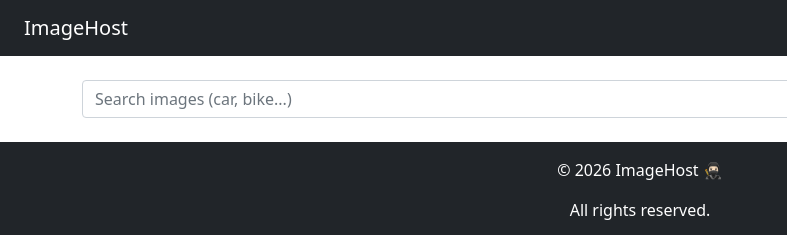
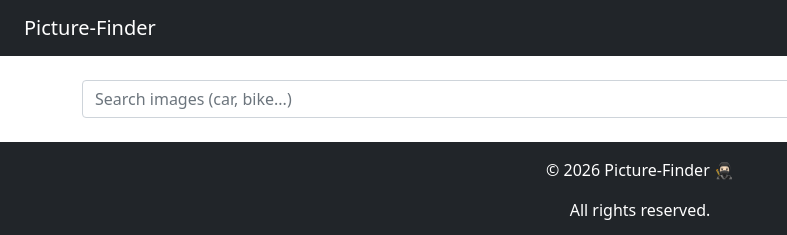
Before and after one commit to JOYSWARNAKAR/Picture-Finder, a plain HTML site: page image-host/frontend/index.html in a window 1280 px wide. Shown: the top 235 px of the page, 0-787 px from the left. Drawn offline with nearby package versions, Linux system fonts and the light colour scheme.

Commit message:
changes markdown, index.html,footer.html

```diff
--- a/image-host/frontend/index.html
+++ b/image-host/frontend/index.html
@@ -3,7 +3,7 @@
 <head>
     <meta charset="UTF-8">
     <meta name="viewport" content="width=device-width, initial-scale=1.0">
-    <title>ImageHost</title>
+    <title>picture-finder</title>
     <link rel="stylesheet" href="pages/footer.html">
     <link href="https://cdn.jsdelivr.net/npm/bootstrap@5.0.2/dist/css/bootstrap.min.css" rel="stylesheet" integrity="sha384-EVSTQN3/azprG1Anm3QDgpJLIm9Nao0Yz1ztcQTwFspd3yD65VohhpuuCOmLASjC" crossorigin="anonymous">
     <!-- <script src="https://cdn.jsdelivr.net/npm/bootstrap@5.0.2/dist/js/bootstrap.bundle.min.js" integrity="sha384-MrcW6ZMFYlzcLA8Nl+NtUVF0sA7MsXsP1UyJoMp4YLEuNSfAP+JcXn/tWtIaxVXM" crossorigin="anonymous"></script> -->
@@ -13,7 +13,7 @@
 
   <!-- Navbar -->
   <nav class="navbar navbar-dark bg-dark px-4">
-    <span class="navbar-brand">ImageHost</span>
+    <span class="navbar-brand">Picture-Finder</span>
   </nav>
 
   <!-- Search -->
--- a/image-host/frontend/pages/footer.html
+++ b/image-host/frontend/pages/footer.html
@@ -1,5 +1,5 @@
 <footer class="bg-dark text-white text-center py-3 mt-4">
-  <p>&copy; 2026 ImageHost 🥷🏻<div class="br">
+  <p>&copy; 2026 Picture-Finder 🥷🏻<div class="br">
   </div> All rights reserved.</p>
   <p>Developed  ❤️ by Joy Swarnakar </p>
 
```
Also changed, not shown: README.md, image-host/readme.md.
